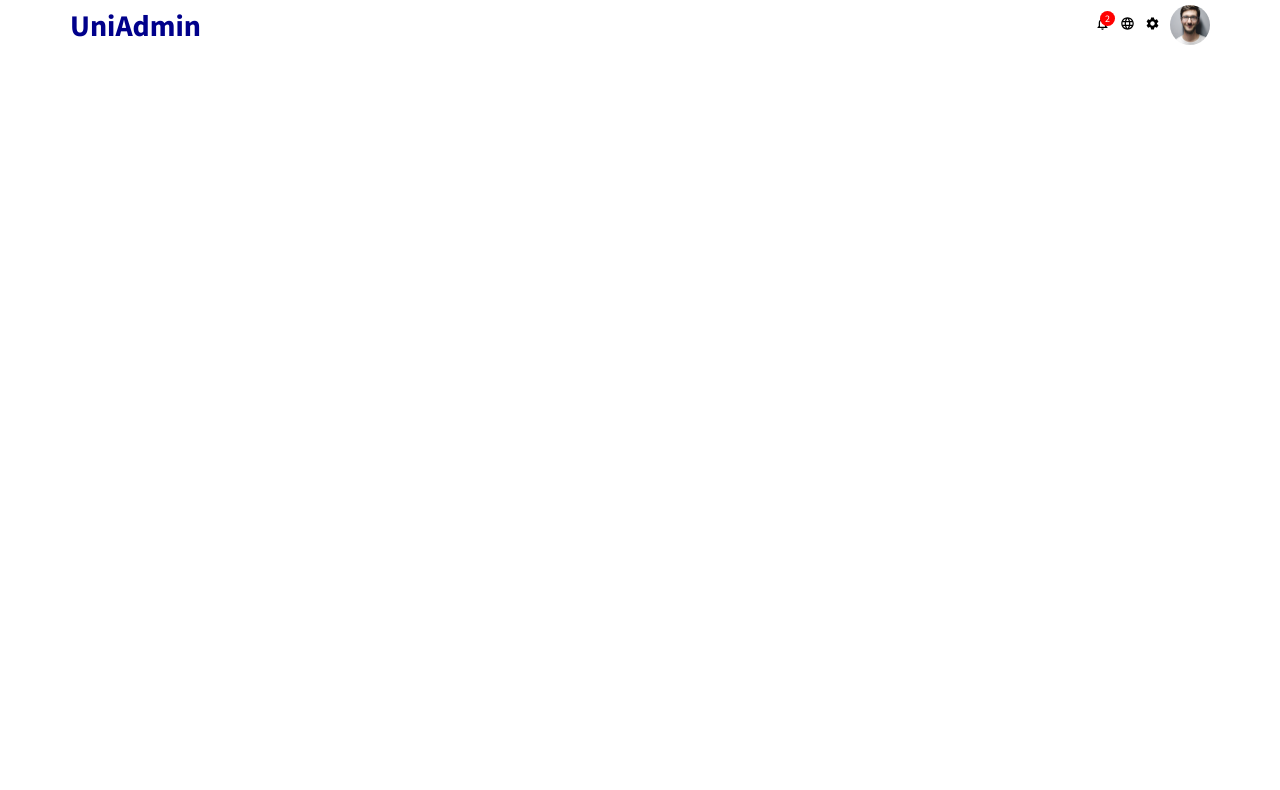
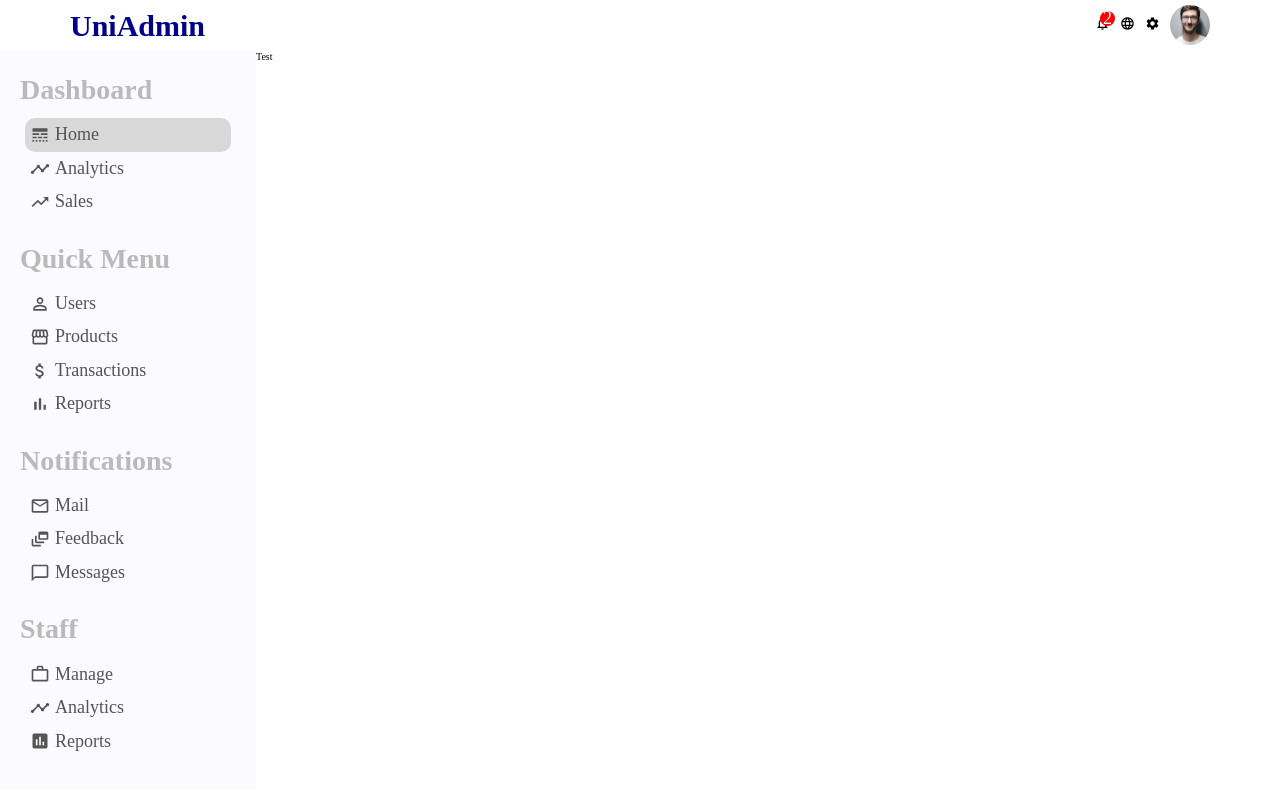
Before and after one commit to pmita/dashboard-react, a React (Create React App) app: page / in a window 1280 px wide. Shown: the top 790 px of the page. Built offline with nearby package versions, Linux system fonts and the light colour scheme.

Commit message:
sidemenu component added and styled

```diff
--- a/src/App.js
+++ b/src/App.js
@@ -2,11 +2,18 @@
 import './styles/App.scss';
 //importing components
 import Topbar from './components/Topbar';
+import Sidebar from './components/Sidebar';
 
 function App() {
   return (
     <div className="App">
       <Topbar />
+      <div className="container">
+        <Sidebar />
+        <div className="others">
+          Test
+        </div>
+      </div>
     </div>
   );
 }
--- /dev/null
+++ b/src/components/Sidebar.jsx
@@ -0,0 +1,103 @@
+import React from 'react'
+//importing our Material UI icons
+import LineStyleIcon from '@material-ui/icons/LineStyle';
+import TimelineIcon from '@material-ui/icons/Timeline';
+import TrendingUpIcon from '@material-ui/icons/TrendingUp';
+import PermIdentityIcon from '@material-ui/icons/PermIdentity';
+import StorefrontIcon from '@material-ui/icons/Storefront';
+import AttachMoneyIcon from '@material-ui/icons/AttachMoney';
+import BarChartIcon from '@material-ui/icons/BarChart';
+import MailOutlineIcon from '@material-ui/icons/MailOutline';
+import ChatBubbleOutlineIcon from '@material-ui/icons/ChatBubbleOutline';
+import DynamicFeedIcon from '@material-ui/icons/DynamicFeed';
+import WorkOutlineIcon from '@material-ui/icons/WorkOutline';
+import AssessmentIcon from '@material-ui/icons/Assessment';
+
+export default function Sidebar() {
+    return (
+        <aside>
+            <div className="sidebarWrapper">
+                <div className="sidebarMenu">
+                    <h3>Dashboard</h3>
+
+                    <ul className="sidebarList">
+                        <li className="sidebarListItem active">
+                            <LineStyleIcon className="sidebarIcon"/>
+                            Home
+                        </li>
+                        <li className="sidebarListItem">
+                            <TimelineIcon className="sidebarIcon"/>
+                            Analytics
+                        </li>
+                        <li className="sidebarListItem">
+                            <TrendingUpIcon className="sidebarIcon"/>
+                            Sales
+                        </li>
+                    </ul>
+                </div>
+
+                <div className="sidebarMenu">
+                    <h3>Quick Menu</h3>
+
+                    <ul className="sidebarList">
+                        <li className="sidebarListItem">
+                            <PermIdentityIcon className="sidebarIcon"/>
+                            Users
+                        </li>
+                        <li className="sidebarListItem">
+                            <StorefrontIcon className="sidebarIcon"/>
+                            Products
+                        </li>
+                        <li className="sidebarListItem">
+                            <AttachMoneyIcon className="sidebarIcon"/>
+                            Transactions
+                        </li>
+                        <li className="sidebarListItem">
+                            <BarChartIcon className="sidebarIcon"/>
+                            Reports
+                        </li>
+                    </ul>
+                </div>
+                <div className="sidebarMenu">
+                    <h3>Notifications</h3>
+
+                    <ul className="sidebarList">
+                        <li className="sidebarListItem">
+                            <MailOutlineIcon className="sidebarIcon"/>
+                            Mail
+                        </li>
+                        <li className="sidebarListItem">
+                            <DynamicFeedIcon className="sidebarIcon"/>
+                            Feedback
+                        </li>
+                        <li className="sidebarListItem">
+                            <ChatBubbleOutlineIcon className="sidebarIcon"/>
+                            Messages
+                        </li>
+                    </ul>
+                </div>
+
+                <div className="sidebarMenu">
+                    <h3>Staff</h3>
+
+                    <ul className="sidebarList">
+                        <li className="sidebarListItem">
+                            <WorkOutlineIcon className="sidebarIcon"/>
+                            Manage
+                        </li>
+                        <li className="sidebarListItem">
+                            <TimelineIcon className="sidebarIcon"/>
+                            Analytics
+                        </li>
+                        <li className="sidebarListItem">
+                            <AssessmentIcon className="sidebarIcon"/>
+                            Reports
+                        </li>
+                    </ul>
+                </div>
+
+
+            </div>
+        </aside>
+    );
+}
--- a/src/styles/App.scss
+++ b/src/styles/App.scss
@@ -7,7 +7,20 @@
 }
 
 //import our base css
+@import './abstract/variables';
 @import './base/global';
+
+
+//Adding css to our App.js
+.App{
+    .container{
+        @include flex(row, flex-start, flex-start);
+        .others{
+            flex: 4;
+        }
+    }
+}
 
 //import our components' styling
 @import './components/Topbar';
+@import './components/Sidebar';
--- /dev/null
+++ b/src/styles/abstract/_variables.scss
@@ -0,0 +1,14 @@
+//Setting our variables
+
+//Colors
+$main-color: purple;
+$secondary-color: white;
+$highlight-color: rgba(0, 0, 0, 0.5);
+
+//Font sizes
+$h1: 3.2rem;
+$h2: 3rem;
+$h3: 2.8rem;
+$h4: 1.8rem;
+$h5: 1.6rem;
+$h6: 1.4rem;
--- a/src/styles/base/_global.scss
+++ b/src/styles/base/_global.scss
@@ -1,19 +1,57 @@
-*{
+/*
+  Removing as much of the in-built css styling as possible
+*/
+* {
+    padding: 0;
     margin: 0;
-    padding: 0;
     box-sizing: border-box;
-    font-family: 'Source Sans Pro', sans-serif;
-}
+    font-family: "OpenSans Regular";
+  }
 
-html{
-    font-size:62.5%;
+  *::before,
+  *::after {
+    box-sizing: inherit;
+  }
+
+  html {
+    font-size: 62.5%;
     line-height: 1.3;
-}
+    font-family: "OpenSans Regular";
+  }
 
-li{
+  h1 {
+    font-size: $h1;
+  }
+  h2 {
+    font-size: $h2;
+  }
+  h3 {
+    font-size: $h3;
+  }
+  h4,
+  p,
+  a,
+  span,
+  li {
+    font-size: $h4;
+  }
+  h5 {
+    font-size: $h5;
+  }
+  h6 {
+    font-size: $h6;
+  }
+
+  a {
+    text-decoration: none;
+  }
+
+  li {
     list-style-type: none;
-}
+  }
 
-a{
-    text-decoration: none;
-}
+  @media only screen and (max-width: 768px) {
+    html {
+      font-size: 52.25%;
+    }
+  }
--- /dev/null
+++ b/src/styles/components/_Sidebar.scss
@@ -0,0 +1,42 @@
+aside{
+    flex: 1;
+    height: calc(100vh - 50px);
+    position: sticky;
+    top: 50px;
+    background-color: rgb(251, 251, 255);
+}
+
+.sidebarWrapper{
+    height: 100%;
+    width: 100%;
+    padding: 2rem;
+    color: #555;
+    @include flex(column, space-evenly, flex-start);
+}
+
+.sidebarMenu{
+    margin-bottom: 1rem;
+    width: 100%;
+    h3{
+        color: rgb(186, 186, 186);
+    }
+    .sidebarList{
+        padding: 5px;
+        margin: 5px 0;
+        .sidebarListItem{
+            padding: 5px;
+            cursor: pointer;
+            @include flex(row, flex-start, center);
+            border-radius: 10px;
+            &.active,
+            &:hover{
+                background-color: rgb(216, 216, 216);
+            }
+        }
+    }
+}
+
+.sidebarIcon{
+    margin-right: 5px;
+    font-size: 20px !important;
+}
```
